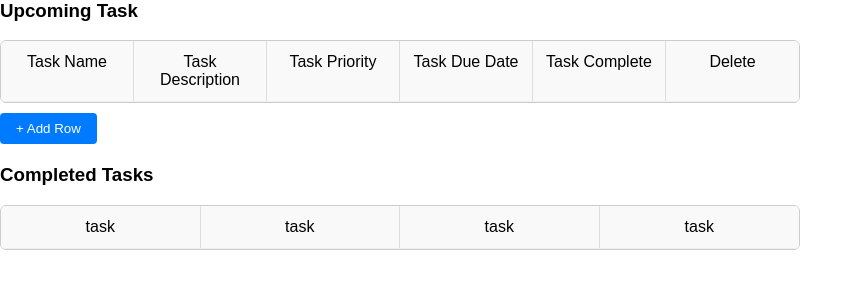
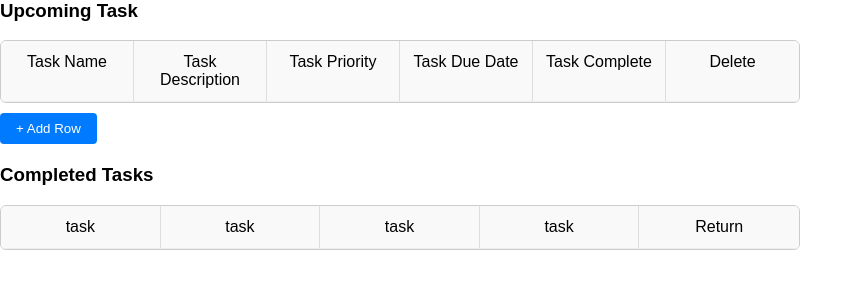
Before and after one commit to IbzyX/TaskManagerApp, a Flask app: page /upcoming in a window 1280 px wide. Shown: the part 166-466 px from the top of the page, without its empty margins (0-863 px from the left). Run offline with Flask 3, Linux system fonts and the light colour scheme.

Commit message:
added return function to completed grid

```diff
--- a/app/static/css/upcoming.css
+++ b/app/static/css/upcoming.css
@@ -16,7 +16,7 @@
    border-bottom: 1px solid #eee;
 }
 #completed-grid .grid-row {
-   grid-template-columns: repeat(4,1fr);
+   grid-template-columns: repeat(5,1fr);
 }
 .grid-cell {
    padding: 12px;
@@ -49,3 +49,15 @@
 .add-row-button:hover {
    background-color: #0056b3;
 }
+.return-btn {
+   background-color: #ffc107;
+   color: #000;
+   padding: 6px 10px;
+   font-size: 12px;
+   border: none;
+   border-radius: 4px;
+   cursor: pointer;
+}
+.return-btn:hover {
+   background-color: #e0a;
+}
--- a/app/static/js/upcoming.js
+++ b/app/static/js/upcoming.js
@@ -39,7 +39,7 @@ function moveToCompleted(row) {
     const completedRow = document.createElement('div');
     completedRow.className = 'grid-row';
 
-    // Copy only the first 4 cells
+    // Copy first 4 task cells
     for (let i = 0; i < 4; i++) {
         const cell = document.createElement('div');
         cell.className = 'grid-cell';
@@ -47,6 +47,53 @@ function moveToCompleted(row) {
         completedRow.appendChild(cell);
     }
 
+    // Return Button
+    const returnCell = document.createElement('div');
+    returnCell.className = 'grid-cell';
+    const returnBtn = document.createElement('button');
+    returnBtn.className = 'return-btn';
+    returnBtn.textContent = 'Return';
+    returnBtn.onclick = () => returnToActive(completedRow);
+    returnCell.appendChild(returnBtn);
+    completedRow.appendChild(returnCell);
+
     completedGrid.appendChild(completedRow);
-    row.remove(); // Remove original row
+    row.remove(); // Remove from active grid
 }
+
+function returnToActive(row) {
+    const grid = document.getElementById('grid');
+    const newRow = document.createElement('div');
+    newRow.className = 'grid-row';
+
+    // Copy 4 task cells
+    for (let i = 0; i < 4; i++) {
+        const cell = document.createElement('div');
+        cell.className = 'grid-cell';
+        cell.textContent = row.children[i].textContent;
+        newRow.appendChild(cell);
+    }
+
+    // COMPLETE button
+    const completeCell = document.createElement('div');
+    completeCell.className = 'grid-cell';
+    const completeBtn = document.createElement('button');
+    completeBtn.className = 'complete-btn';
+    completeBtn.textContent = 'Complete';
+    completeBtn.onclick = () => moveToCompleted(newRow);
+    completeCell.appendChild(completeBtn);
+    newRow.appendChild(completeCell);
+
+    // DELETE button
+    const deleteCell = document.createElement('div');
+    deleteCell.className = 'grid-cell';
+    const deleteBtn = document.createElement('button');
+    deleteBtn.className = 'delete-btn';
+    deleteBtn.textContent = 'Delete';
+    deleteBtn.onclick = () => newRow.remove();
+    deleteCell.appendChild(deleteBtn);
+    newRow.appendChild(deleteCell);
+
+    grid.appendChild(newRow);
+    row.remove(); // Remove from completed grid
+}
--- a/app/templates/upcoming.html
+++ b/app/templates/upcoming.html
@@ -31,6 +31,7 @@
             <div class="grid-cell">task</div>
             <div class="grid-cell">task</div>
             <div class="grid-cell">task</div>
+            <div class="grid-cell">Return</div>
         </div>
     </div>
 </div>
```
